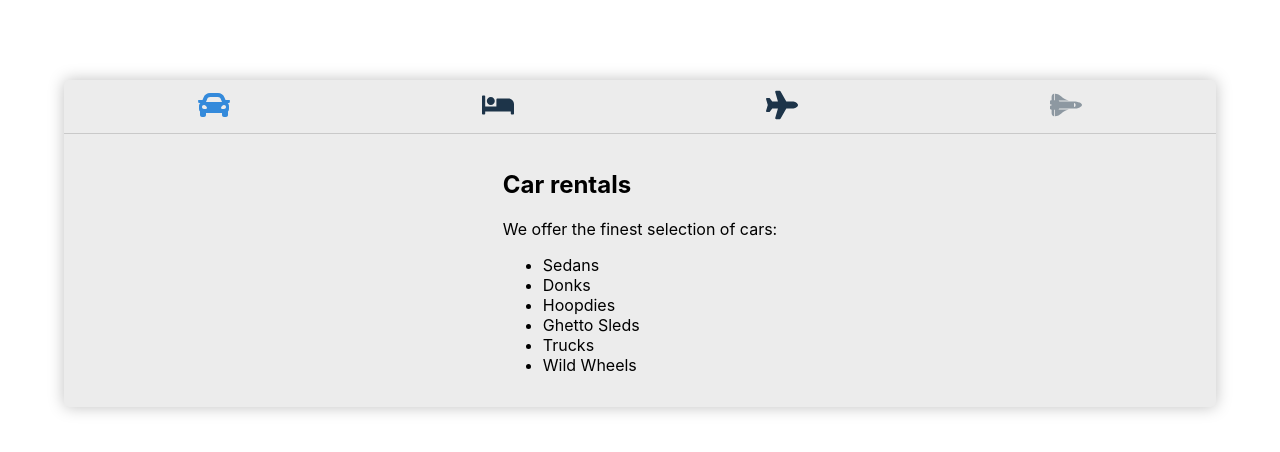
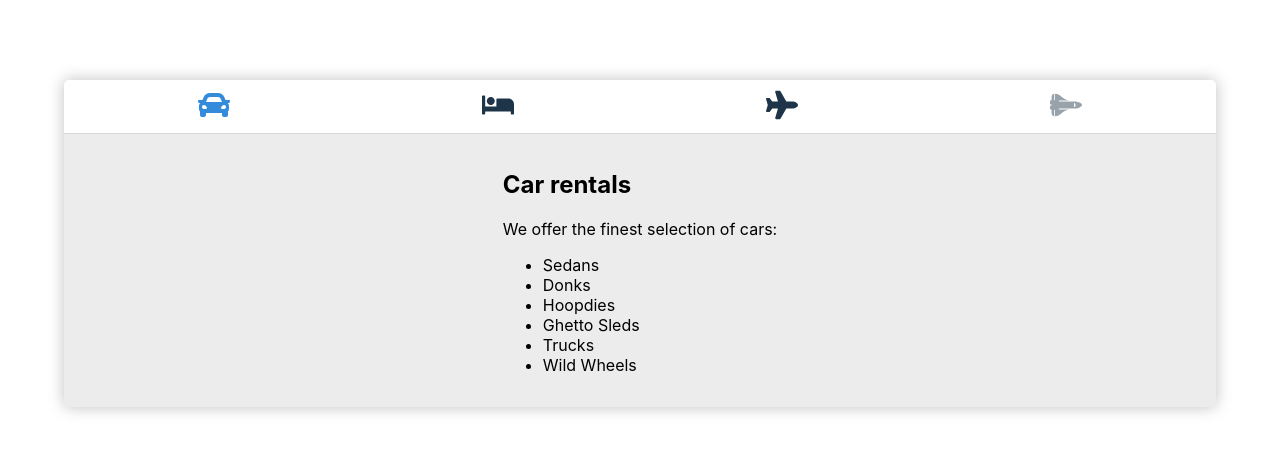
Before and after one commit to dragosbus/advanced-react-workshop, a React (Create React App) app in the folder tabs/: page / in a window 1280 px wide. Shown: the top 452 px of the page. Built offline with nearby package versions, Linux system fonts and the light colour scheme.

Commit message:
changed style

```diff
--- a/tabs/src/App.css
+++ b/tabs/src/App.css
@@ -10,6 +10,11 @@
   border-radius: 5px;
   box-shadow: 0 0 1rem rgba(2, 2, 2, 0.25);
   margin-top: 5rem;
+}
+
+.tabs {
+  background: #fff;
+  border-radius: 5px 5px 0 0;
 }
 
 .tabs button {
```
